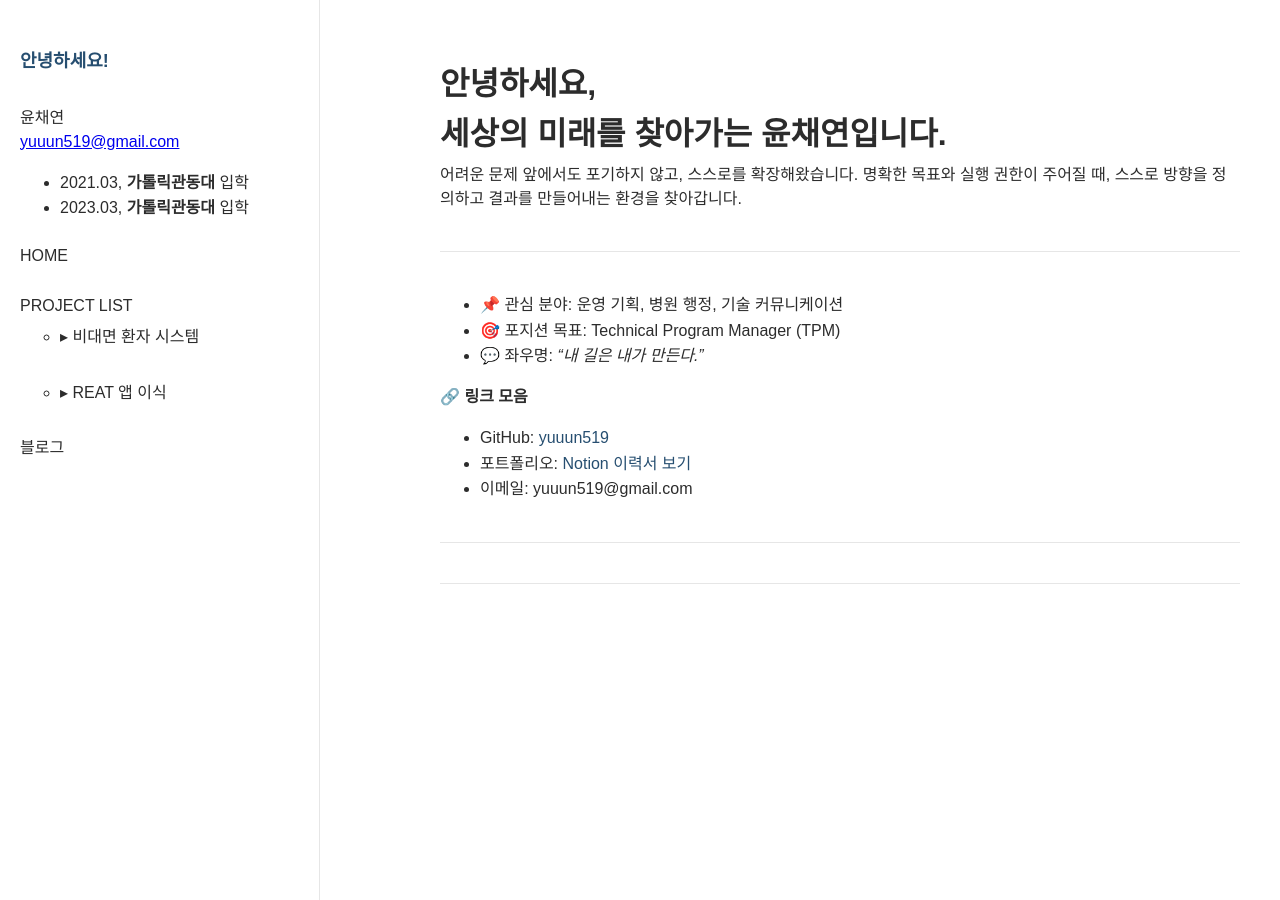
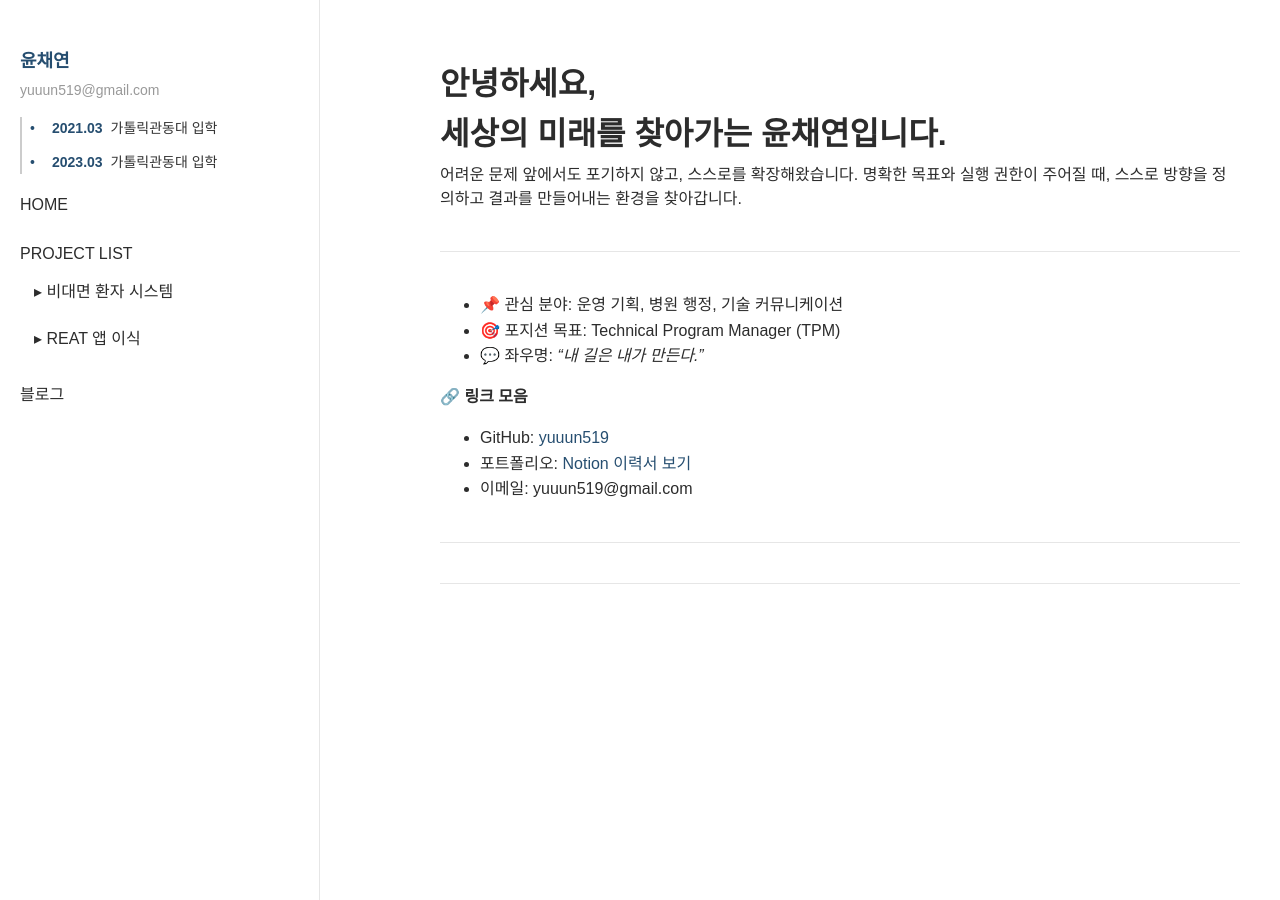
Before and after one commit to yuuun519/yuuun519.github.io, a Jekyll site: the page built from index.md, in a window 1280 px wide. Built offline with Jekyll 4.4.1, drawn with Linux system fonts in a browser that asks for light colours; some web fonts are replaced.

Commit message:
ver 0.0.11

```diff
--- a/_layouts/default.html
+++ b/_layouts/default.html
@@ -15,14 +15,15 @@
  <div id="overlay" class="overlay" onclick="toggleSidebar(true)"></div>
   <div class="layout">
   <aside class="sidebar">
-  <div class="profile-info only-desktop">
-    <h2>안녕하세요!</h2>
-    <p>윤채연<br><a href="mailto:yuuun519@gmail.com">yuuun519@gmail.com</a></p>
-    <ul>
-      <li>2021.03, <strong>가톨릭관동대</strong> 입학</li>
-      <li>2023.03, <strong>가톨릭관동대</strong> 입학</li>
-    </ul>
-  </div>
+  <div class="profile-info">
+  <h2>윤채연</h2>
+  <p class="email">yuuun519@gmail.com</p>
+
+  <ul class="timeline">
+    <li><span class="date">2021.03</span> 가톨릭관동대 입학</li>
+    <li><span class="date">2023.03</span> 가톨릭관동대 입학</li>
+  </ul>
+</div>
 
   <ul class="nav-section">
     <li><a href="/">HOME</a></li>
--- a/assets/style.css
+++ b/assets/style.css
@@ -78,6 +78,59 @@ p {
 .toggle-btn:hover {
   text-decoration: underline;
   color: #264e70;
+}
+
+.sub-nav {
+  list-style: none;  /* ✅ 불릿 제거 */
+  padding-left: 14px;
+  margin-top: 6px;
+}
+
+.sub-nav li {
+  margin-bottom: 10px;
+  font-weight: normal;
+}
+
+
+
+.profile-info h2 {
+  font-size: 18px;
+  margin-bottom: 4px;
+}
+
+.profile-info .email {
+  color: #999;
+  font-size: 14px;
+  margin-bottom: 16px;
+}
+
+.timeline {
+  list-style: none;
+  padding-left: 20px;
+  margin: 0;
+  border-left: 2px solid #ccc; /* ✅ 세로선 */
+  position: relative;
+}
+
+.timeline li {
+  position: relative;
+  padding-left: 10px;
+  margin-bottom: 12px;
+  font-size: 14px;
+  color: #333;
+}
+
+.timeline li::before {
+  content: '•';
+  position: absolute;
+  left: -12px;
+  color: #264e70; /* 포인트 컬러 */
+}
+
+.timeline .date {
+  font-weight: bold;
+  color: #264e70;
+  margin-right: 4px;
 }
 
 /* 콘텐츠 */
```
